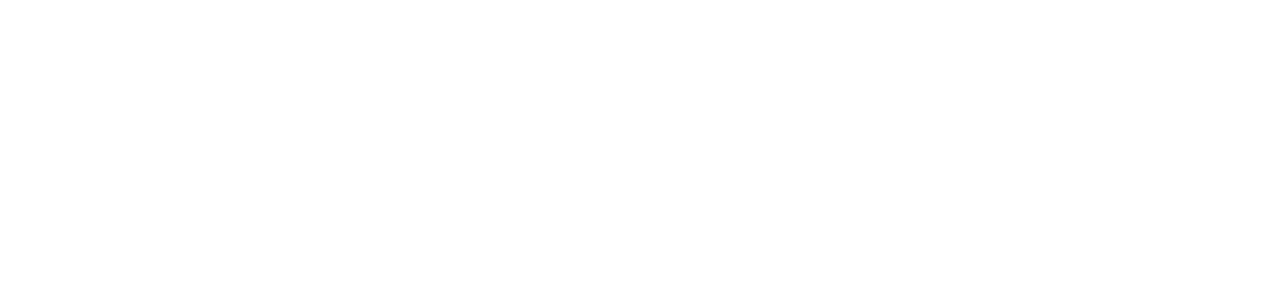
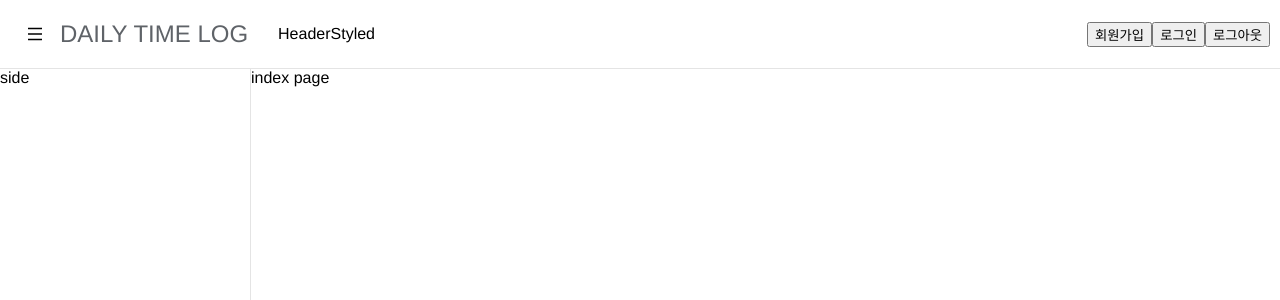
Before and after one commit to jch1223/daily-time-log-frontend, a React (Create React App) app: page / in a window 1280 px wide. Shown: the top 300 px of the page. Built offline with nearby package versions, Linux system fonts and the light colour scheme.

Commit message:
feat: main page 레이아웃

```diff
--- a/src/app/App.tsx
+++ b/src/app/App.tsx
@@ -1,7 +1,16 @@
 import React from "react";
+import { Route, Switch } from "react-router-dom";
+import HomePage from "../pages/HomePage";
 
 function App() {
-  return <div className="App" />;
+  return (
+    <Switch>
+      <Route path="/">
+        <HomePage />
+      </Route>
+      <Route>404 NOT FOUND</Route>
+    </Switch>
+  );
 }
 
 export default App;
--- /dev/null
+++ b/src/app/configureStore.ts
@@ -0,0 +1,13 @@
+import { configureStore } from "@reduxjs/toolkit";
+
+import logger from "redux-logger";
+
+export default configureStore({
+  reducer: {},
+  middleware: (getDefaultMiddleware) => {
+    return process.env.REACT_APP_NODE_ENV !== "production"
+      ? getDefaultMiddleware().concat(logger)
+      : getDefaultMiddleware();
+  },
+  devTools: process.env.REACT_APP_NODE_ENV !== "production",
+});
--- a/src/index.css
+++ b/src/index.css
@@ -88,7 +88,7 @@
   padding: 0;
   border: 0;
   font-size: 100%;
-  font: inherit;
+  font: 1em Helvetica;
   vertical-align: baseline;
 }
 /* HTML5 display-role reset for older browsers */
--- a/src/index.tsx
+++ b/src/index.tsx
@@ -1,12 +1,21 @@
 import React from "react";
 import ReactDOM from "react-dom";
+import { Provider } from "react-redux";
+import { BrowserRouter as Router } from "react-router-dom";
+import reportWebVitals from "./reportWebVitals";
+
+import App from "./app/App";
+import store from "./app/configureStore";
+
 import "./index.css";
-import App from "./app/App";
-import reportWebVitals from "./reportWebVitals";
 
 ReactDOM.render(
   <React.StrictMode>
-    <App />
+    <Provider store={store}>
+      <Router>
+        <App />
+      </Router>
+    </Provider>
   </React.StrictMode>,
   document.getElementById("root"),
 );
--- /dev/null
+++ b/src/layout/Header.tsx
@@ -0,0 +1,78 @@
+import React from "react";
+import styled from "styled-components";
+
+import { AiOutlineMenu } from "react-icons/ai";
+
+function Header() {
+  return (
+    <HeaderStyled>
+      <HeaderWrapper>
+        <div className="left">
+          <div className="outline-menu">
+            <AiOutlineMenu style={{ fontSize: "18px" }} />
+          </div>
+          <div className="align-items-center logo">DAILY TIME LOG</div>
+        </div>
+
+        <div className="middle">HeaderStyled</div>
+
+        <div className="right">
+          <button type="button">회원가입</button>
+          <button type="button">로그인</button>
+          <button type="button">로그아웃</button>
+        </div>
+      </HeaderWrapper>
+    </HeaderStyled>
+  );
+}
+
+const HeaderStyled = styled.header`
+  min-height: 40px;
+`;
+
+const HeaderWrapper = styled.div`
+  display: flex;
+  padding: 10px;
+  align-items: center;
+
+  .left {
+    display: flex;
+    align-items: center;
+    flex: 1 0 auto;
+    padding-right: 30px;
+    height: 48px;
+
+    .outline-menu {
+      border-radius: 50%;
+      margin: 0 4px;
+      padding: 12px;
+      overflow: hidden;
+      cursor: pointer;
+      height: 18px;
+      width: 18px;
+
+      :hover {
+        background-color: #3c404314;
+      }
+    }
+    .logo {
+      color: #5f6368;
+      font-size: 24px;
+      padding: 10px 0;
+    }
+  }
+  .middle {
+    display: flex;
+    flex: 1 1 100%;
+  }
+  .right {
+    display: flex;
+    flex: 0 0 auto;
+  }
+  /* .align-items-center {
+    display: flex;
+    align-items: center;
+  } */
+`;
+
+export default Header;
--- /dev/null
+++ b/src/layout/Side.tsx
@@ -0,0 +1,7 @@
+import React from "react";
+
+function Side() {
+  return <aside>side</aside>;
+}
+
+export default Side;
--- /dev/null
+++ b/src/layout/index.tsx
@@ -0,0 +1,39 @@
+import React from "react";
+import styled from "styled-components";
+
+import Header from "./Header";
+import Side from "./Side";
+
+type Props = {
+  children: React.ReactNode;
+};
+
+function index({ children }: Props) {
+  return (
+    <>
+      <Header />
+      <Main>
+        <SideWrap>
+          <Side />
+        </SideWrap>
+
+        <ContentWrap>{children}</ContentWrap>
+      </Main>
+    </>
+  );
+}
+
+const Main = styled.main`
+  display: flex;
+  border-top: 1px solid #e4e4e4;
+`;
+
+const SideWrap = styled.div`
+  width: 250px;
+  min-height: calc(100vh - 68px);
+  border-right: 1px solid #e4e4e4;
+`;
+
+const ContentWrap = styled.div``;
+
+export default index;
--- /dev/null
+++ b/src/pages/HomePage.tsx
@@ -0,0 +1,9 @@
+import React from "react";
+
+import Layout from "../layout";
+
+function HomePage() {
+  return <Layout>index page</Layout>;
+}
+
+export default HomePage;
```
Also changed, not shown: package.json (+12 -7 lines), tsconfig.json (+2 -8 lines), 1 other file (tests, documents, lock files or other folders).
